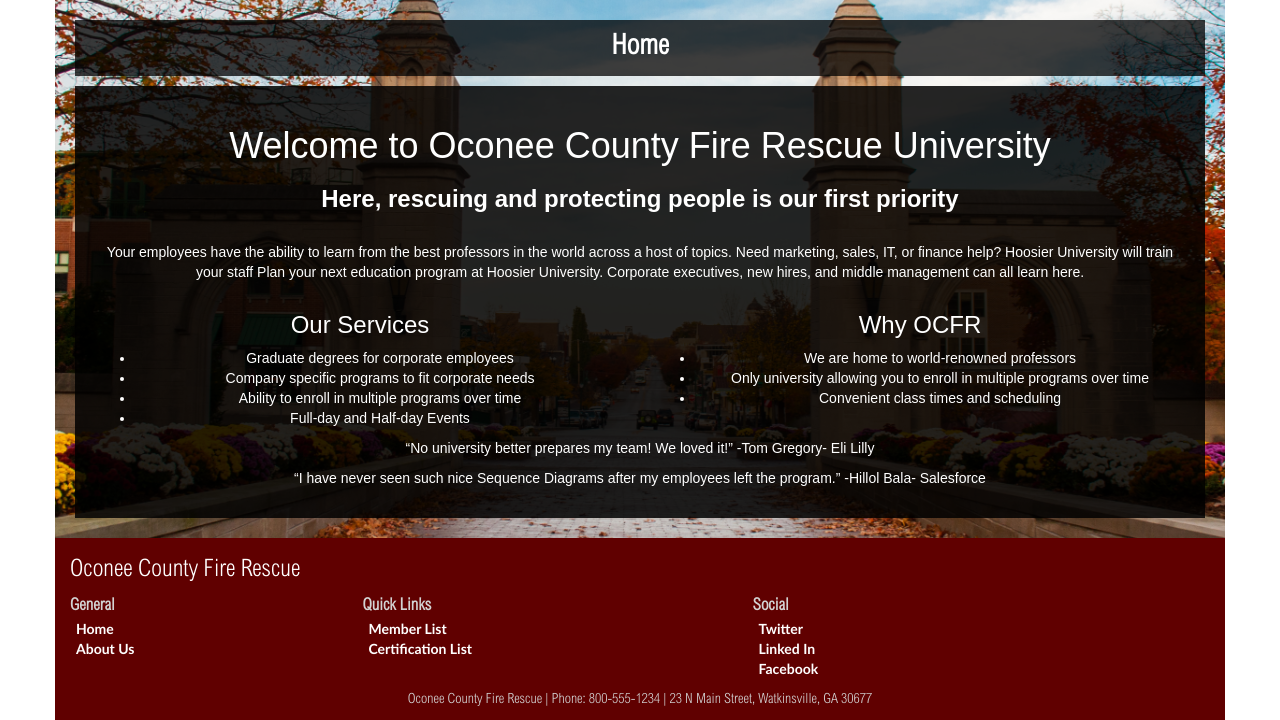
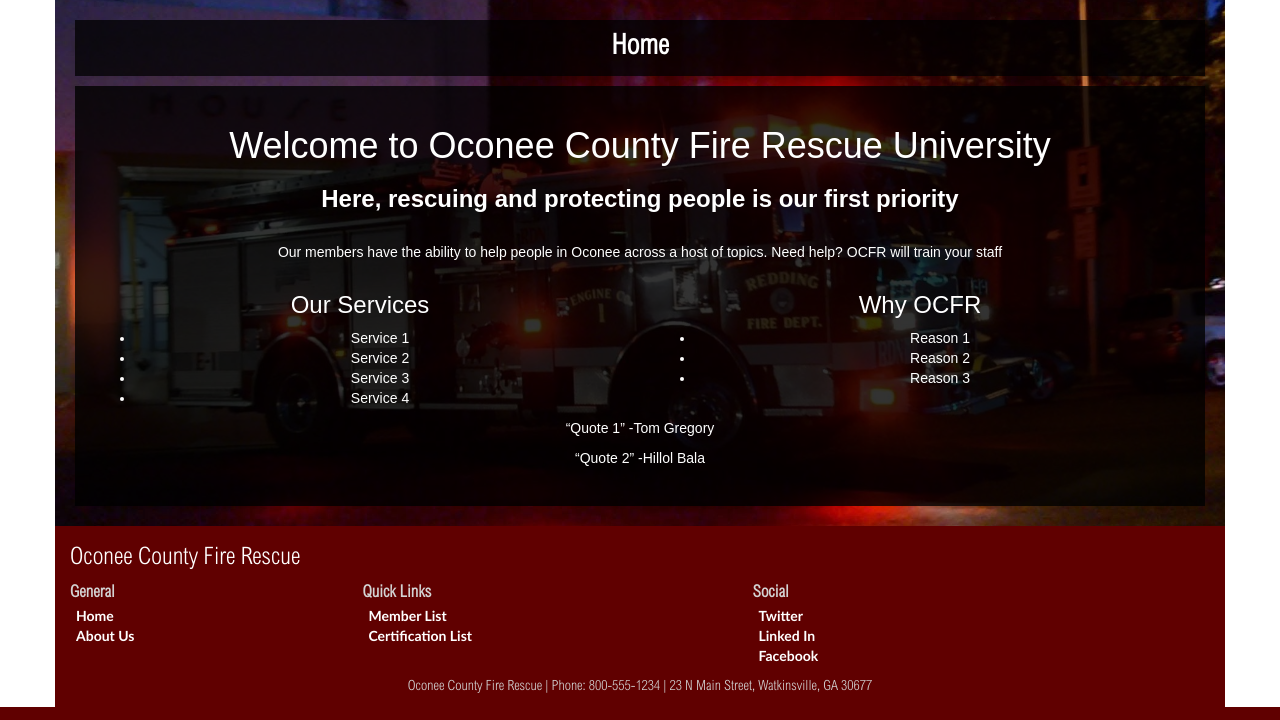
Before and after one commit to tanya3/ocfr_final_project_dns, a PHP site: page /public/home.html in a window 1280 px wide. Shown: the part 145-865 px from the top of the page. Run offline with PHP 8.4, Linux system fonts and the light colour scheme; some libraries are stand-ins or nearby versions.

Commit message:
homepage
Homepage done

```diff
--- a/app/public/css/style.css
+++ b/app/public/css/style.css
@@ -129,7 +129,7 @@ body{
 
 .home_desc_bg{
 
-	background-image: url("samplegates.jpg");
+	background-image: url("bg.jpg");
 	min-height: 500px;
 	background-repeat: no-repeat;
   background-position: center;
@@ -137,7 +137,7 @@ body{
 }
 
 .home_desc_bg .home_desc{
-	background-color: rgb(0,0,0,0.85);
+	background-color: rgb(0,0,0,0.8);
 	margin: 20px;
 	min-height: 420px;
 	text-align: center;
--- a/app/public/home.html
+++ b/app/public/home.html
@@ -101,28 +101,26 @@
           					<h3><strong>Here, rescuing and protecting people is our first priority</strong></h3>
 
           						<br>
-          					<p>	 Your employees have the ability to learn from the best professors in the world across a host of topics. Need marketing, sales, IT, or finance help? Hoosier University will train your staff
-
-                Plan your next education program at Hoosier University. Corporate executives, new hires, and middle management can all learn here.</p>
+          					<p>	 Our members have the ability to help people in Oconee across a host of topics. Need help? OCFR will train your staff </p>
 
           					<div class="row row2_home">
 
           				<div class="col-lg-6 col-md-6 col-sm-6 col-xs-12 home_services">
           					<h3>Our Services</h3>
           				    <ul>
-                              <li>Graduate degrees for corporate employees</li>
-                              <li>Company specific programs to fit corporate needs</li>
-                              <li>Ability to enroll in multiple programs over time</li>
-                              <li>Full-day and Half-day Events</li>
+                        <li>Service 1</li>
+                        <li>Service 2</li>
+                        <li>Service 3</li>
+                        <li>Service 4</li>
                    </ul>
           				</div>
 
           				<div class="col-lg-6 col-md-6 col-sm-6 col-xs-12 home_why_Hoosier">
           					<h3>Why OCFR</h3>
           					<ul>
-          						<li>We are home to world-renowned professors</li>
-                                  <li>Only university allowing you to enroll in multiple programs over time</li>
-                                  <li>Convenient class times and scheduling</li>
+          						<li>Reason 1</li>
+                      <li>Reason 2</li>
+                      <li>Reason 3</li>
           					</ul>
           				</div>
 
@@ -130,9 +128,9 @@
 
           			<div class="row home_quote">
 
-          				<p><q>No university better prepares my team! We loved it!</q> -Tom Gregory- Eli Lilly</p>
+          				<p><q>Quote 1</q> -Tom Gregory</p>
 
-          				<p><q>I have never seen such nice Sequence Diagrams after my employees left the program.</q> -Hillol Bala- Salesforce</p>
+          				<p><q>Quote 2</q> -Hillol Bala</p>
 
           			</div>
 
```
Also changed, not shown: app/public/css/1.jpg (added), app/public/css/bg.jpg (added).
